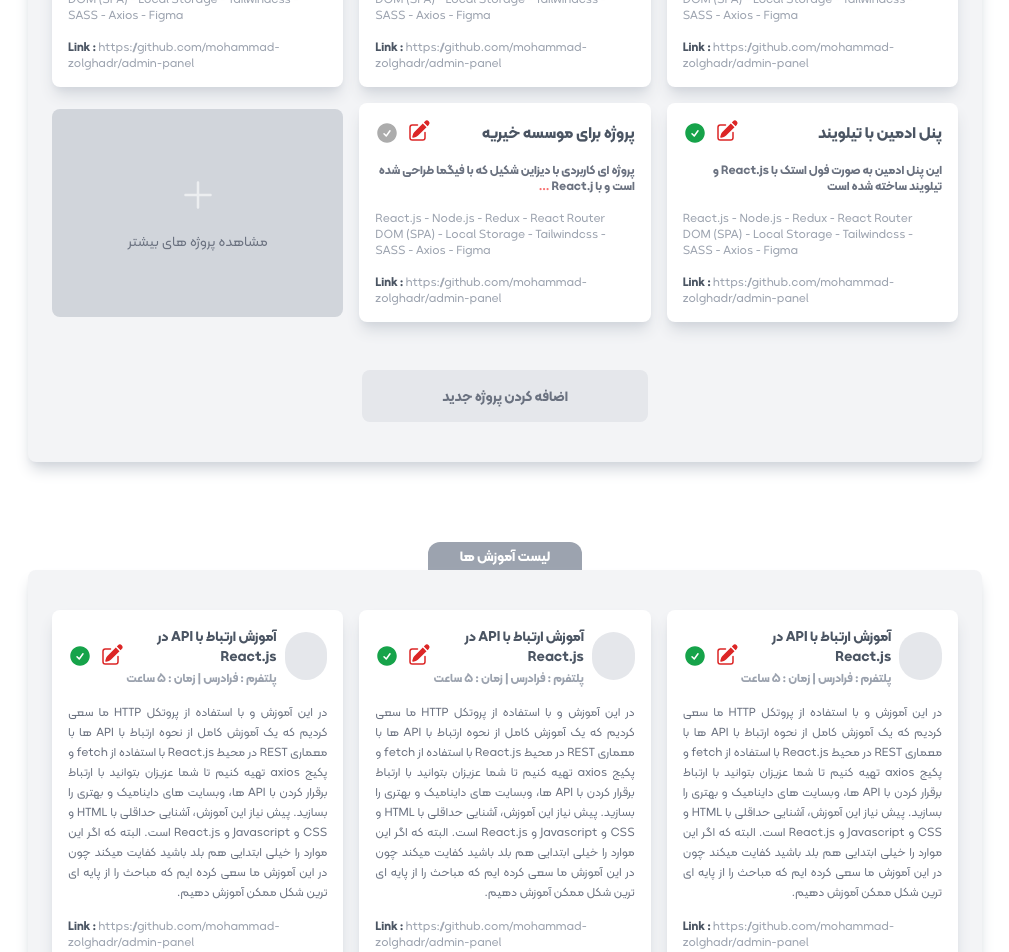
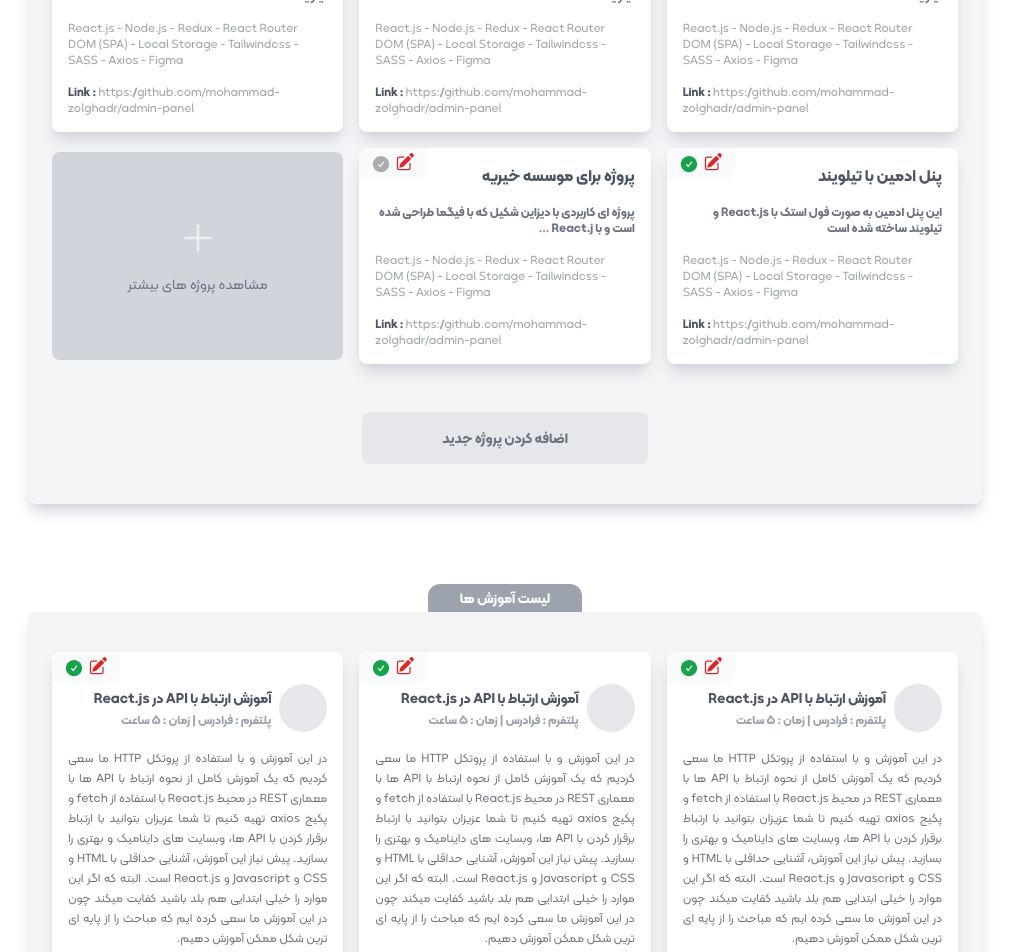
Before and after one commit to mohammad-zolghadr/admin-panel, a React (Create React App) app: page /admin/info in a window 1280 px wide. Shown: the part 1320-2272 px from the top of the page, without its empty margins (135-1144 px from the left). Built offline with nearby package versions, Linux system fonts and the light colour scheme; the HTML template or start-up script is replaced by a standard one.

Commit message:
Some Ui : Edit and Show in InfoTutorial & InfoProject

```diff
--- a/src/components/Admin/Info.js
+++ b/src/components/Admin/Info.js
@@ -196,7 +196,7 @@ const Info = () => {
   ];
 
   return (
-    <div className="mwrapper">
+    <div className="mwrapper py-20">
       {/* Main Info */}
       <div className="w-[90%] mx-auto fcenter flex-col mb-10">
         <span className="bg-gray-400 px-8 py-1 rounded-t-xl font-bf text-sm text-white">
@@ -373,7 +373,7 @@ const Info = () => {
             })}
             <div className="basis-60 flex-grow fcenter flex-col h-52 mhover bg-gray-300 gap-4 p-4  rounded-lg">
               <img className="w-10 opacity-60" src={plusIco} />
-              <p className="text-sm text-gray-500">مشاهده پروژه های بیشتر</p>
+              <p className="text-sm text-gray-500">مشاهده آموزش های بیشتر</p>
             </div>
           </div>
           <button className="bg-gray-200 px-20 py-4 rounded-lg font-bf text-sm text-gray-500 mhover">
@@ -381,6 +381,8 @@ const Info = () => {
           </button>
         </div>
       </div>
+
+      <button className="primary-btn mhover px-14">ذخیره اطلاعات</button>
     </div>
   );
 };
--- a/src/components/Admin/Info_ProjectList.js
+++ b/src/components/Admin/Info_ProjectList.js
@@ -9,16 +9,16 @@ const InfoProjectList = (props) => {
   const { title, isMain, description, technologies, link } = props.data;
   const [maxDescriptionCharShow, setMaxDesciptionCharShow] = useState(70);
   return (
-    <div className="basis-60 flex-grow fcenter flex-col  bg-white gap-4 p-4 shadow-lg shadow-gray-300 rounded-lg">
+    <div className="basis-60 flex-grow fcenter flex-col  bg-white gap-4 p-4 shadow-lg shadow-gray-300 rounded-lg relative">
+      <div className="fcenter justify-end py-1 flex-grow gap-1 absolute top-0 left-0 bg-gray-50 px-3  rounded-br-lg rounded-tl-lg">
+        <img className="w-[20px] mb-[3px] mhover" src={editIco} />
+        <img
+          className="w-[20px] mhover"
+          src={isMain ? checkboxActiveIco : checkboxDeactiveIco}
+        />
+      </div>
       <div className="w-full fcenter justify-between">
         <h3 className="font-bf flex-grow text-gray-600 text-base">{title}</h3>
-        <div className="fcenter justify-end flex-grow gap-2 ">
-          <img className="w-[24px] mb-[3px] mhover" src={editIco} />
-          <img
-            className="w-[24px] mhover"
-            src={isMain ? checkboxActiveIco : checkboxDeactiveIco}
-          />
-        </div>
       </div>
       <div className="w-full ">
         <p className="text-xs text-gray-500 font-bf">
--- a/src/components/Admin/Info_TutorialList.js
+++ b/src/components/Admin/Info_TutorialList.js
@@ -1,4 +1,4 @@
-import React, { useState } from "react";
+import React from "react";
 
 // icons
 import editIco from "../../assets/images/edit_red.svg";
@@ -9,9 +9,17 @@ const InfoProjectList = (props) => {
   const { title, imageLink, time, platform, isMain, description, link } =
     props.data;
   return (
-    <div className="basis-60 flex-grow fcenter flex-col  bg-white gap-4 p-4 shadow-lg shadow-gray-300 rounded-lg">
+    <div className="basis-60 flex-grow fcenter flex-col  bg-white gap-4 p-4 shadow-lg shadow-gray-300 rounded-lg relative">
+      <div className="fcenter justify-end flex-grow gap-1 absolute top-0 left-0 py-1 bg-gray-50 px-3  rounded-br-lg rounded-tl-lg">
+        <img className="w-[20px] mb-[3px] mhover" src={editIco} />
+        <img
+          className="w-[20px] mhover"
+          src={isMain ? checkboxActiveIco : checkboxDeactiveIco}
+        />
+      </div>
+
       <div className="w-full fcenter justify-between">
-        <div className="fcenter gap-2">
+        <div className="fcenter gap-2 mt-4">
           {imageLink ? (
             <img className="block w-12 h-12 rounded-full " src={imageLink} />
           ) : (
@@ -21,13 +29,6 @@ const InfoProjectList = (props) => {
             <h3 className="font-bf flex-grow text-gray-600 text-sm">{title}</h3>
             <p className="text-xs text-gray-400 font-bf">{`پلتفرم : ${platform}   |   زمان : ${time}`}</p>
           </div>
-        </div>
-        <div className="fcenter justify-end flex-grow gap-2 ">
-          <img className="w-[24px] mb-[3px] mhover" src={editIco} />
-          <img
-            className="w-[24px] mhover"
-            src={isMain ? checkboxActiveIco : checkboxDeactiveIco}
-          />
         </div>
       </div>
       <div className="w-full ">
```
